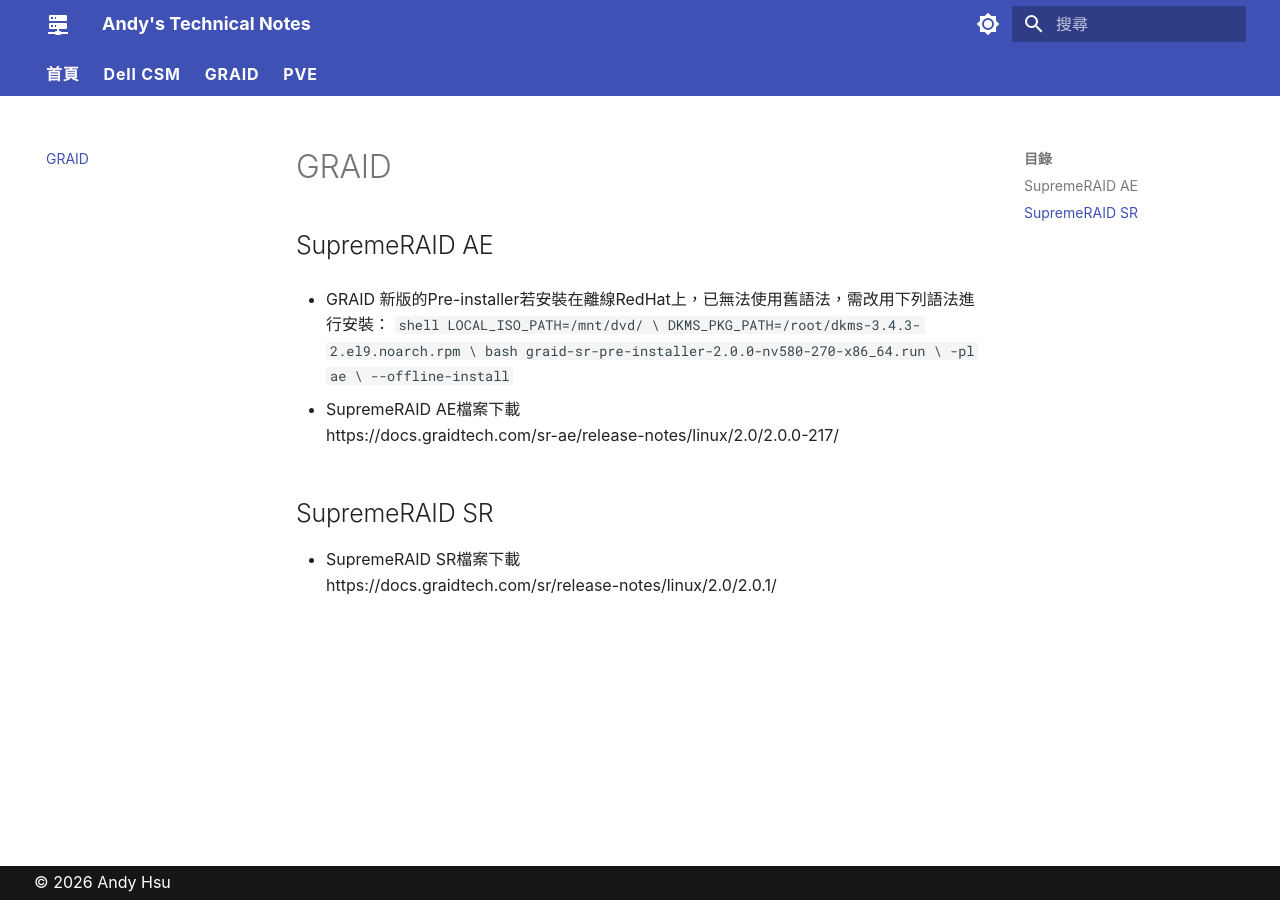
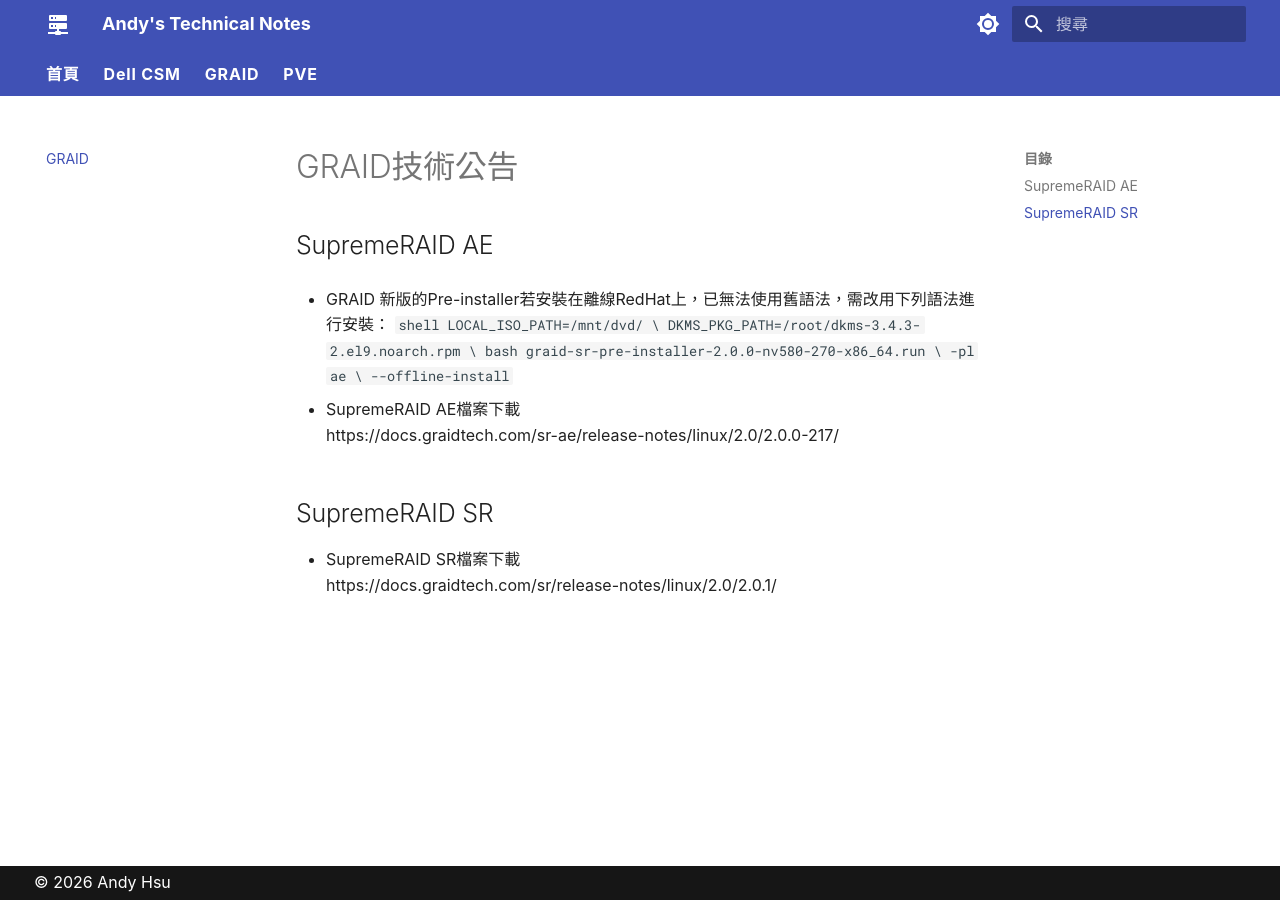
Before and after one commit to Andy0583/Metaage, an MkDocs documentation site: the page built from docs/graid/graid.md, in a window 1280 px wide. Built offline with MkDocs 1.6.1 and Material for MkDocs 9.7.7, drawn with Linux system fonts in a browser that asks for light colours.

Commit message:
Update GRAID documentation with new installation syntax
Added a header and updated installation instructions for GRAID.

````diff
--- a/docs/graid/graid.md
+++ b/docs/graid/graid.md
@@ -1,3 +1,4 @@
+# GRAID技術公告
 ## SupremeRAID AE
 - GRAID 新版的Pre-installer若安裝在離線RedHat上，已無法使用舊語法，需改用下列語法進行安裝：
   ```shell
````
